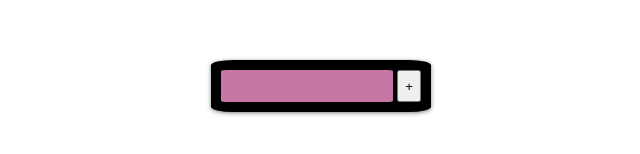
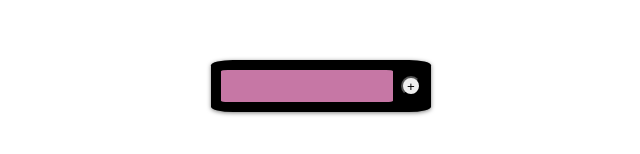
Before and after one commit to shabana89/To-do-list-app, a React (Create React App) app in the folder my-todo-list/: page / in a window 1280 px wide. Shown: the part 314-468 px from the top of the page, without its empty margins (319-959 px from the left). Built offline with nearby package versions, Linux system fonts and the light colour scheme.

Commit message:
adding CSS styling to the button inside the input wrapper

```diff
--- a/my-todo-list/src/App.css
+++ b/my-todo-list/src/App.css
@@ -23,6 +23,7 @@
   display: flex;
   justify-content: space-between;
   width: 200px;
+  align-items: center;
 }
 
 .Input-wrapper input {
@@ -33,3 +34,11 @@
   padding: 6px;
   height: 20px;
 }
+
+.Input-wrapper button {
+  width: 20px;
+  height: 20px;
+  border-radius: 50%;
+  padding: 0;
+
+}
```
